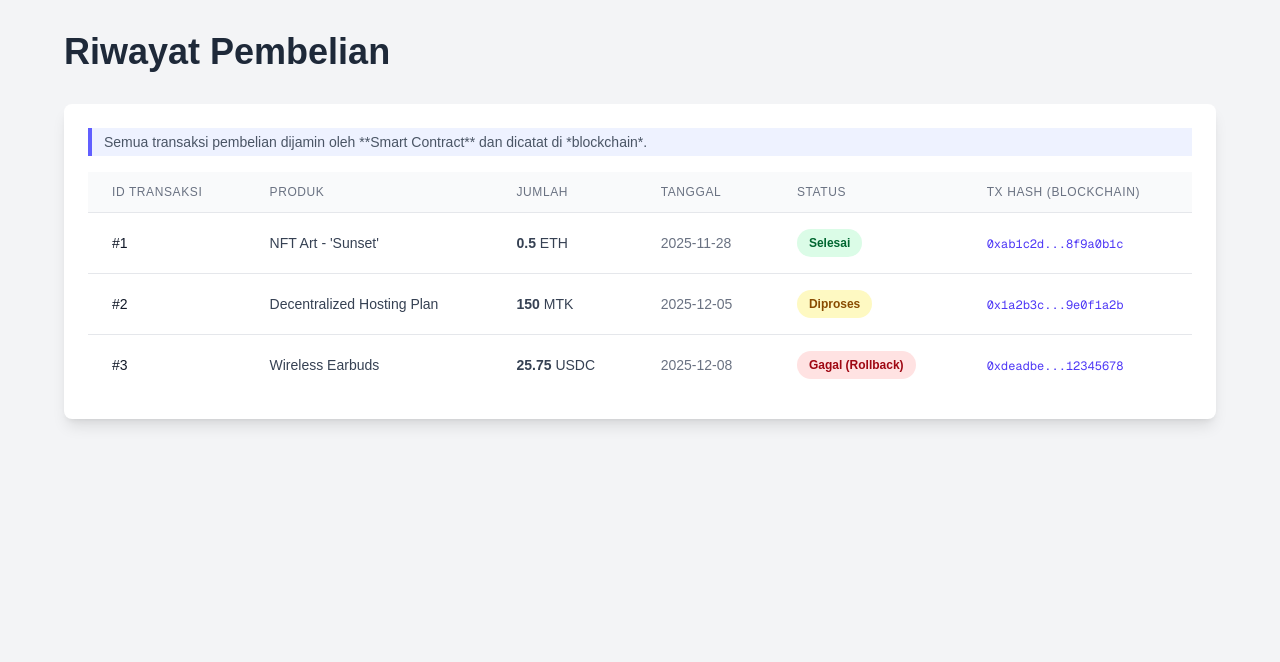
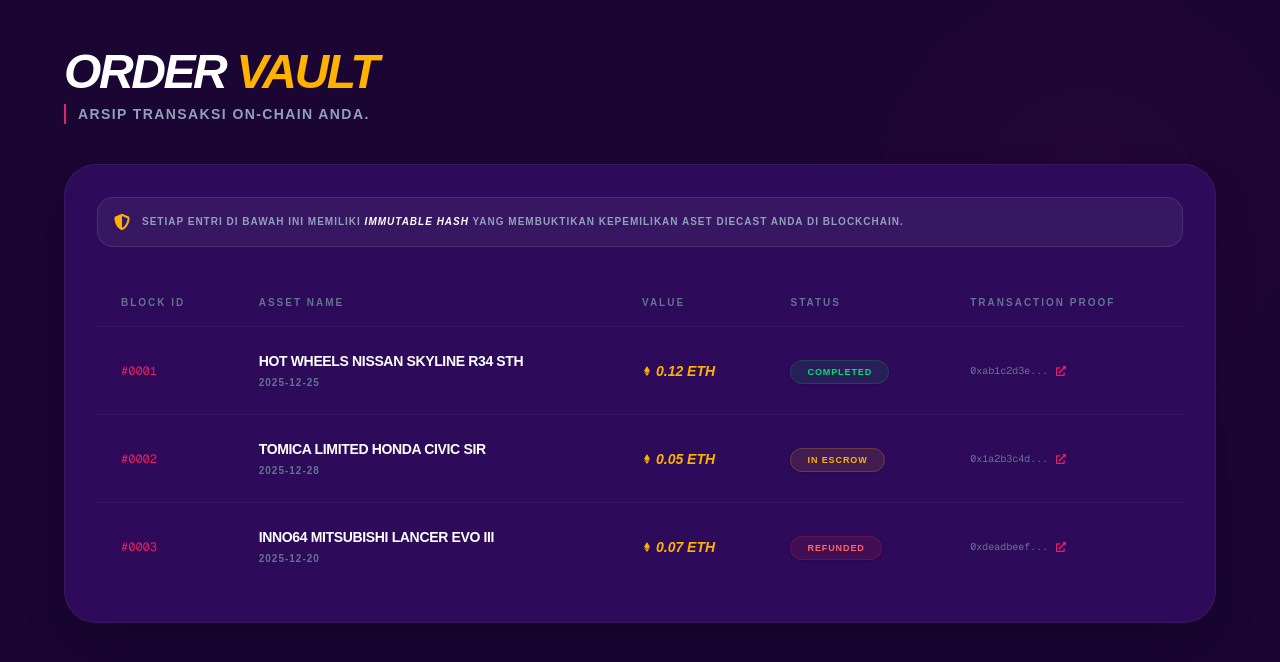
Before and after one commit to difhaels/dexx-fe, a Next.js app: page /user/history in a window 1280 px wide. Shown: the top 662 px of the page. Built offline with nearby package versions, Linux system fonts and the light colour scheme.

Commit message:
vault  user

```diff
--- a/src/app/user/history/page.js
+++ b/src/app/user/history/page.js
@@ -1,135 +1,123 @@
 "use client";
 import { useState } from "react";
 import Head from "next/head";
+import { FaExternalLinkAlt, FaCube, FaShieldAlt, FaHistory, FaEthereum } from "react-icons/fa";
+import Link from "next/link";
 
-// Dummy Data untuk mensimulasikan riwayat pembelian
 const dummyHistory = [
   {
     id: 1,
-    productName: "NFT Art - 'Sunset'",
-    amount: 0.5,
+    productName: "Hot Wheels Nissan Skyline R34 STH",
+    amount: 0.12,
     token: "ETH",
-    status: "Selesai",
-    date: "2025-11-28",
-    txHash:
-      "0xab1c2d3e4f5a6b7c8d9e0f1a2b3c4d5e6f7a8b9c0d1e2f3a4b5c6d7e8f9a0b1c",
+    status: "Completed",
+    date: "2025-12-25",
+    txHash: "0xab1c2d3e4f5a6b7c8d9e0f1a2b3c4d5e6f7a8b9c0d1e2f3a4b5c6d7e8f9a0b1c",
   },
   {
     id: 2,
-    productName: "Decentralized Hosting Plan",
-    amount: 150,
-    token: "MTK",
-    status: "Diproses",
-    date: "2025-12-05",
-    txHash:
-      "0x1a2b3c4d5e6f7a8b9c0d1e2f3a4b5c6d7e8f9a0b1c2d3e4f5a6b7c8d9e0f1a2b",
+    productName: "Tomica Limited Honda Civic SiR",
+    amount: 0.05,
+    token: "ETH",
+    status: "In Escrow",
+    date: "2025-12-28",
+    txHash: "0x1a2b3c4d5e6f7a8b9c0d1e2f3a4b5c6d7e8f9a0b1c2d3e4f5a6b7c8d9e0f1a2b",
   },
   {
     id: 3,
-    productName: "Wireless Earbuds",
-    amount: 25.75,
-    token: "USDC",
-    status: "Gagal (Rollback)",
-    date: "2025-12-08",
-    txHash:
-      "0xdeadbeef1234567890abcdef1234567890abcdef1234567890abcdef12345678",
+    productName: "Inno64 Mitsubishi Lancer Evo III",
+    amount: 0.07,
+    token: "ETH",
+    status: "Refunded",
+    date: "2025-12-20",
+    txHash: "0xdeadbeef1234567890abcdef1234567890abcdef1234567890abcdef12345678",
   },
 ];
 
 export default function HistoryPage() {
-  const [purchaseHistory, setPurchaseHistory] = useState(dummyHistory);
-
-  // Fungsi utilitas untuk menentukan warna badge status
   const getStatusBadge = (status) => {
     switch (status) {
-      case "Selesai":
-        return "bg-green-100 text-green-800";
-      case "Diproses":
-        return "bg-yellow-100 text-yellow-800";
-      case "Gagal (Rollback)":
-        return "bg-red-100 text-red-800";
+      case "Completed":
+        return "bg-green-500/10 text-green-400 border-green-500/20";
+      case "In Escrow":
+        return "bg-[#FFB300]/10 text-[#FFB300] border-[#FFB300]/20";
+      case "Refunded":
+        return "bg-red-500/10 text-red-400 border-red-500/20";
       default:
-        return "bg-gray-100 text-gray-800";
+        return "bg-white/5 text-slate-400";
     }
   };
 
   return (
-    <div className="min-h-screen bg-gray-100 p-8">
+    <div className="min-h-screen bg-[#1A0533] text-white p-6 md:p-12 relative overflow-hidden">
       <Head>
-        <title>Riwayat Pembelian | Marketplace</title>
+        <title>Order Vault | DiecastChain</title>
       </Head>
 
-      <div className="mx-auto max-w-6xl">
-        <h1 className="mb-8 text-4xl font-bold text-gray-800">
-          Riwayat Pembelian
-        </h1>
+      {/* Background Decor */}
+      <div className="absolute top-0 right-0 h-96 w-96 rounded-full bg-[#E91E63] opacity-5 blur-[120px]"></div>
 
-        <div className="rounded-lg bg-white p-6 shadow-lg">
-          <p className="mb-4 text-sm text-gray-600 border-l-4 border-indigo-500 pl-3 py-1 bg-indigo-50">
-            Semua transaksi pembelian dijamin oleh **Smart Contract** dan
-            dicatat di *blockchain*.
+      <div className="mx-auto max-w-6xl relative z-10">
+        <header className="mb-10">
+          <h1 className="text-5xl font-black italic tracking-tighter uppercase">
+            Order <span className="text-[#FFB300]">Vault</span>
+          </h1>
+          <p className="text-slate-400 mt-2 text-sm uppercase tracking-widest font-bold border-l-2 border-[#E91E63] pl-3">
+            Arsip Transaksi On-Chain Anda.
           </p>
+        </header>
+
+        <div className="rounded-[32px] bg-[#2D0B5A] p-8 border border-white/5 shadow-2xl">
+          <div className="mb-8 flex items-center space-x-3 p-4 rounded-2xl bg-white/5 border border-white/10">
+            <FaShieldAlt className="text-[#FFB300]" />
+            <p className="text-[10px] font-black text-slate-400 uppercase tracking-widest leading-relaxed">
+              Setiap entri di bawah ini memiliki <span className="text-white italic">Immutable Hash</span> yang membuktikan kepemilikan aset diecast Anda di blockchain.
+            </p>
+          </div>
 
           <div className="overflow-x-auto">
-            <table className="min-w-full divide-y divide-gray-200">
-              <thead className="bg-gray-50">
-                <tr>
-                  <th className="px-6 py-3 text-left text-xs font-medium uppercase tracking-wider text-gray-500">
-                    ID Transaksi
-                  </th>
-                  <th className="px-6 py-3 text-left text-xs font-medium uppercase tracking-wider text-gray-500">
-                    Produk
-                  </th>
-                  <th className="px-6 py-3 text-left text-xs font-medium uppercase tracking-wider text-gray-500">
-                    Jumlah
-                  </th>
-                  <th className="px-6 py-3 text-left text-xs font-medium uppercase tracking-wider text-gray-500">
-                    Tanggal
-                  </th>
-                  <th className="px-6 py-3 text-left text-xs font-medium uppercase tracking-wider text-gray-500">
-                    Status
-                  </th>
-                  <th className="px-6 py-3 text-left text-xs font-medium uppercase tracking-wider text-gray-500">
-                    Tx Hash (Blockchain)
-                  </th>
+            <table className="min-w-full">
+              <thead>
+                <tr className="border-b border-white/5 text-[10px] font-black uppercase tracking-[0.2em] text-slate-500">
+                  <th className="px-6 py-4 text-left">Block ID</th>
+                  <th className="px-6 py-4 text-left">Asset Name</th>
+                  <th className="px-6 py-4 text-left">Value</th>
+                  <th className="px-6 py-4 text-left">Status</th>
+                  <th className="px-6 py-4 text-left">Transaction Proof</th>
                 </tr>
               </thead>
-              <tbody className="divide-y divide-gray-200 bg-white">
-                {purchaseHistory.map((item) => (
-                  <tr key={item.id} className="hover:bg-gray-50">
-                    <td className="whitespace-nowrap px-6 py-4 text-sm font-medium text-gray-900">
-                      #{item.id}
+              <tbody className="divide-y divide-white/5">
+                {dummyHistory.map((item) => (
+                  <tr key={item.id} className="group hover:bg-white/[0.02] transition-colors">
+                    <td className="whitespace-nowrap px-6 py-6 text-xs font-mono text-[#E91E63]">
+                      #{item.id.toString().padStart(4, '0')}
                     </td>
-                    <td className="whitespace-nowrap px-6 py-4 text-sm text-gray-700">
-                      {item.productName}
+                    <td className="whitespace-nowrap px-6 py-6">
+                      <div className="text-sm font-black uppercase tracking-tight text-white group-hover:text-[#FFB300] transition-colors">
+                        {item.productName}
+                      </div>
+                      <div className="text-[10px] text-slate-500 font-bold uppercase tracking-widest mt-1">{item.date}</div>
                     </td>
-                    <td className="whitespace-nowrap px-6 py-4 text-sm text-gray-700">
-                      <span className="font-semibold">{item.amount}</span>{" "}
-                      {item.token}
+                    <td className="whitespace-nowrap px-6 py-6">
+                      <div className="flex items-center text-sm font-black italic text-[#FFB300]">
+                        <FaEthereum className="mr-1 text-[10px]" />
+                        {item.amount} {item.token}
+                      </div>
                     </td>
-                    <td className="whitespace-nowrap px-6 py-4 text-sm text-gray-500">
-                      {item.date}
-                    </td>
-                    <td className="whitespace-nowrap px-6 py-4 text-sm">
-                      <span
-                        className={`inline-flex rounded-full px-3 py-1 text-xs font-semibold leading-5 ${getStatusBadge(
-                          item.status
-                        )}`}
-                      >
+                    <td className="whitespace-nowrap px-6 py-6 text-xs">
+                      <span className={`px-4 py-1.5 rounded-full text-[9px] font-black uppercase tracking-widest border shadow-sm ${getStatusBadge(item.status)}`}>
                         {item.status}
                       </span>
                     </td>
-                    <td className="px-6 py-4 text-sm text-gray-500">
-                      {/* Tautan ke Blockchain Explorer (dummy link) */}
+                    <td className="px-6 py-6">
                       <a
-                        href={`https://explorer.example.com/tx/${item.txHash}`}
+                        href={`https://etherscan.io/tx/${item.txHash}`}
                         target="_blank"
                         rel="noopener noreferrer"
-                        className="font-mono text-xs text-indigo-600 hover:text-indigo-800 hover:underline"
-                        title={item.txHash}
+                        className="group/link flex items-center font-mono text-[10px] text-slate-500 hover:text-white transition-colors"
                       >
-                        {item.txHash.substring(0, 8)}...
-                        {item.txHash.substring(item.txHash.length - 8)}
+                        <span className="mr-2">{item.txHash.substring(0, 10)}...</span>
+                        <FaExternalLinkAlt className="text-[#E91E63] group-hover/link:translate-x-0.5 transition-transform" />
                       </a>
                     </td>
                   </tr>
@@ -138,9 +126,12 @@
             </table>
           </div>
 
-          {purchaseHistory.length === 0 && (
-            <div className="py-10 text-center text-gray-500">
-              Belum ada riwayat pembelian ditemukan.
+          {dummyHistory.length === 0 && (
+            <div className="py-20 text-center flex flex-col items-center">
+              <FaHistory className="text-4xl text-slate-800 mb-4" />
+              <p className="text-slate-500 font-bold uppercase tracking-widest text-xs italic">
+                No archived transactions found in this node.
+              </p>
             </div>
           )}
         </div>
```
